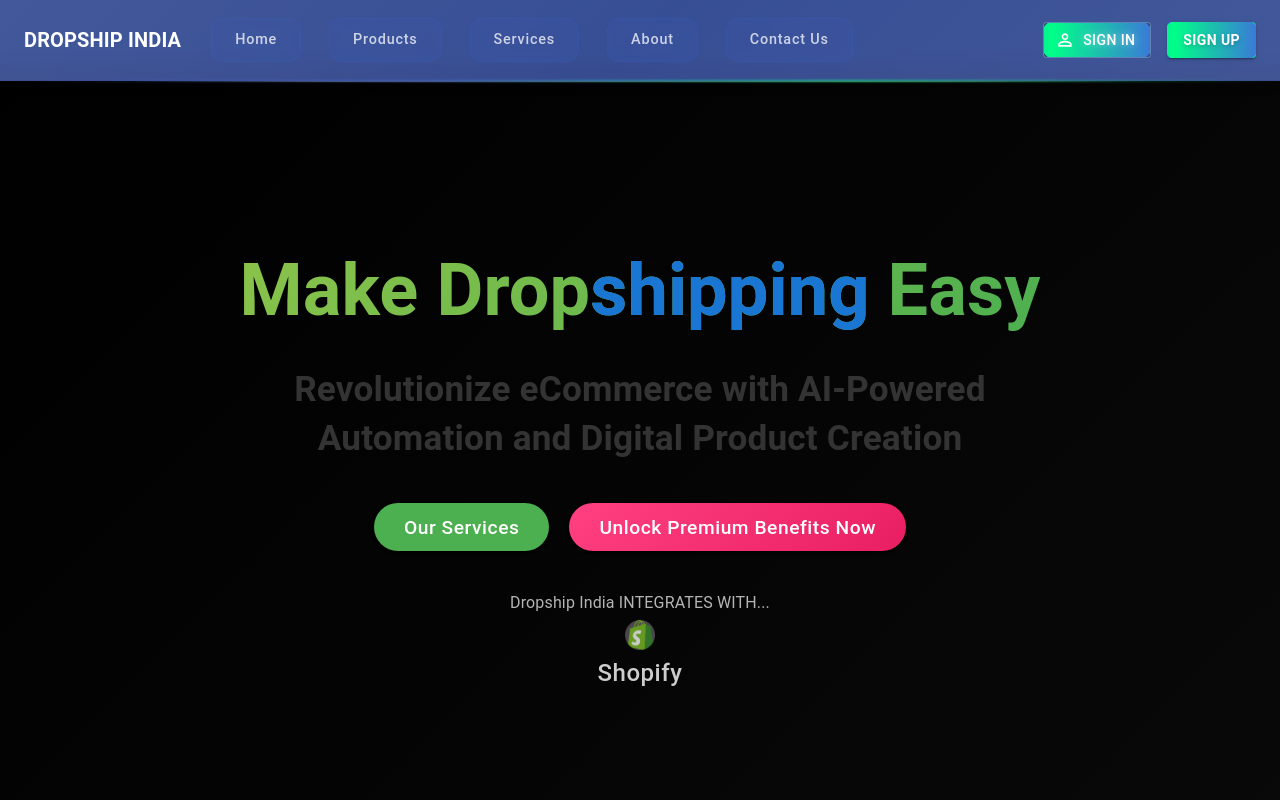
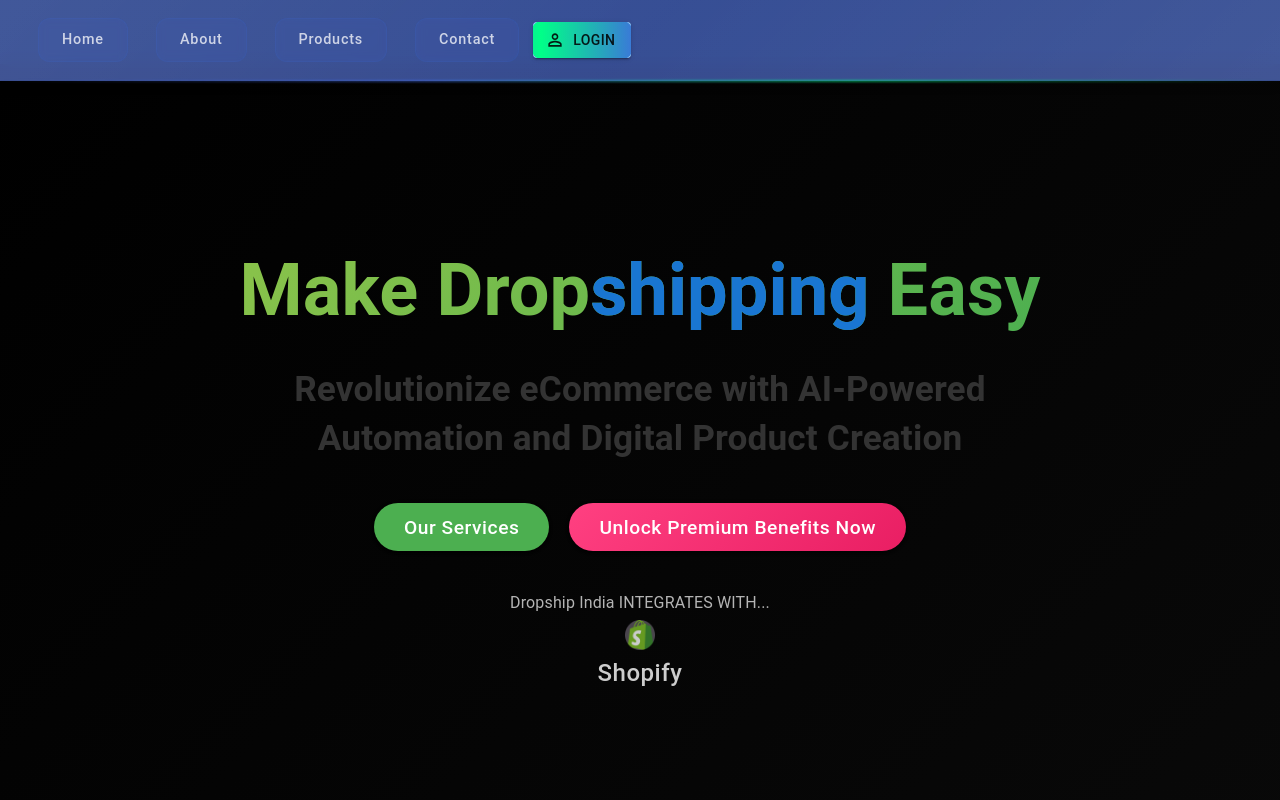
Before and after one commit to prashantcitymall/Dropship-india, a React (Create React App) app: page / in a window 1280 px wide. Shown: the top 800 px of the page. Built offline with nearby package versions, Linux system fonts and the light colour scheme.

Commit message:
fix all issues

```diff
--- a/src/App.js
+++ b/src/App.js
@@ -1,5 +1,4 @@
 import React from 'react';
-import ElectricField from './components/ElectricField/ElectricField';
 import Capabilities from './components/Capabilities/Capabilities';
 import { BrowserRouter as Router, Routes, Route } from 'react-router-dom';
 import Navbar from './components/Navbar/Navbar';
--- a/src/components/Footer/Footer.js
+++ b/src/components/Footer/Footer.js
@@ -2,11 +2,6 @@ import React from 'react';
 import { Container, Grid, Box, Typography } from '@mui/material';
 import { Link } from 'react-router-dom';
 import styled from 'styled-components';
-import FacebookIcon from '@mui/icons-material/Facebook';
-import LinkedInIcon from '@mui/icons-material/LinkedIn';
-import InstagramIcon from '@mui/icons-material/Instagram';
-import YouTubeIcon from '@mui/icons-material/YouTube';
-import XIcon from '@mui/icons-material/X';
 
 const FooterWrapper = styled.footer`
   position: relative;
@@ -167,53 +162,6 @@ const ClickableText = styled(Typography)`
   }
 `;
 
-const SocialIconsWrapper = styled.div`
-  display: flex;
-  gap: 20px;
-  margin-top: 30px;
-`;
-
-const SocialIcon = styled.a`
-  color: #ffffff;
-  background: linear-gradient(135deg, #00F5A0, #00D9F5);
-  width: 40px;
-  height: 40px;
-  border-radius: 50%;
-  display: flex;
-  align-items: center;
-  justify-content: center;
-  transition: all 0.3s ease;
-  position: relative;
-  overflow: hidden;
-
-  &:before {
-    content: '';
-    position: absolute;
-    top: 0;
-    left: 0;
-    right: 0;
-    bottom: 0;
-    background: linear-gradient(135deg, #00F5A0, #00D9F5);
-    opacity: 0;
-    transition: opacity 0.3s ease;
-  }
-
-  svg {
-    font-size: 20px;
-    position: relative;
-    z-index: 1;
-  }
-
-  &:hover {
-    transform: translateY(-5px) scale(1.1);
-    box-shadow: 0 5px 15px rgba(0, 245, 160, 0.3);
-
-    &:before {
-      opacity: 1;
-    }
-  }
-`;
-
 const BottomBar = styled.div`
   margin-top: 20px;
   padding-top: 20px;
--- a/src/components/Hero/Hero.js
+++ b/src/components/Hero/Hero.js
@@ -1,13 +1,7 @@
-import React, { useEffect, useState } from 'react';
-import { Container, Typography, Button, Box } from '@mui/material';
+import React from 'react';
+import { Button, Box } from '@mui/material';
 import { useNavigate } from 'react-router-dom';
 import styled, { keyframes } from 'styled-components';
-
-const glowText = keyframes`
-  0% { text-shadow: 0 0 10px rgba(65, 105, 225, 0.3), 0 0 20px rgba(65, 105, 225, 0.3); }
-  50% { text-shadow: 0 0 20px rgba(65, 105, 225, 0.5), 0 0 30px rgba(65, 105, 225, 0.5); }
-  100% { text-shadow: 0 0 10px rgba(65, 105, 225, 0.3), 0 0 20px rgba(65, 105, 225, 0.3); }
-`;
 
 const slideUp = keyframes`
   from {
--- a/src/components/Navbar/Navbar.js
+++ b/src/components/Navbar/Navbar.js
@@ -1,6 +1,5 @@
 import React from 'react';
-import { AppBar, Toolbar, Button, Container, Box, Typography, Menu, MenuItem } from '@mui/material';
-import KeyboardArrowDownIcon from '@mui/icons-material/KeyboardArrowDown';
+import { AppBar, Toolbar, Button, Container, Box } from '@mui/material';
 import PersonOutlineIcon from '@mui/icons-material/PersonOutline';
 import { Link } from 'react-router-dom';
 import styled, { keyframes } from 'styled-components';
@@ -52,21 +51,6 @@ const HeaderWrapper = styled.div`
   }
 `;
 
-const BorderLine = styled.div`
-  position: absolute;
-  bottom: -2px;
-  left: 50%;
-  transform: translateX(-50%);
-  width: 80%;
-  height: 1px;
-  background: linear-gradient(90deg,
-    transparent 0%,
-    rgba(255, 255, 255, 0.3) 20%,
-    rgba(255, 255, 255, 0.3) 80%,
-    transparent 100%
-  );
-`;
-
 const StyledAppBar = styled(AppBar)`
   background-color: transparent !important;
   box-shadow: none !important;
@@ -80,7 +64,7 @@ const navButtonGlow = keyframes`
   100% { box-shadow: 0 0 5px rgba(65, 105, 225, 0.2); }
 `;
 
-const NavButton = styled(Button)`
+const StyledButton = styled(Button)`
   && {
     color: rgba(255, 255, 255, 0.75);
     text-transform: none;
@@ -132,67 +116,9 @@ const NavButton = styled(Button)`
   }
 `;
 
-const LogoContainer = styled(Box)`
-  position: absolute;
-  left: 50%;
-  transform: translateX(-50%);
+const NavContainer = styled(Box)`
   display: flex;
   align-items: center;
-  padding: 8px;
-  margin-top: 0px;
-  transition: all 0.3s ease;
-`;
-
-const float = keyframes`
-  0% {
-    transform: translateY(0px);
-  }
-  50% {
-    transform: translateY(-8px);
-  }
-  100% {
-    transform: translateY(0px);
-  }
-`;
-
-const pulse = keyframes`
-  0% {
-    filter: drop-shadow(0 0 0px rgba(65, 105, 225, 0));
-  }
-  50% {
-    filter: drop-shadow(0 0 15px rgba(65, 105, 225, 0.3));
-  }
-  100% {
-    filter: drop-shadow(0 0 0px rgba(65, 105, 225, 0));
-  }
-`;
-
-const Logo = styled.img`
-  height: 101px;
-  width: auto;
-  display: block;
-  animation: ${float} 3s ease-in-out infinite, ${pulse} 3s ease-in-out infinite;
-  transition: all 0.3s ease;
-  margin: 0 37px;
-
-  &:hover {
-    animation-play-state: paused;
-    transform: scale(1.05) translateY(-5px);
-    filter: drop-shadow(0 0 20px rgba(65, 105, 225, 0.4));
-  }
-`;
-
-const LeftNav = styled(Box)`
-  display: flex;
-  align-items: center;
-  z-index: 1;
-`;
-
-const RightNav = styled(Box)`
-  display: flex;
-  align-items: center;
-  margin-left: auto;
-  gap: 16px;
   z-index: 1;
 `;
 
@@ -301,67 +227,39 @@ const AuthButton = styled(Button)`
   }
 `;
 
-const Navbar = () => {
-  const [anchorEl, setAnchorEl] = React.useState(null);
-  const open = Boolean(anchorEl);
-
-  const handleClick = (event) => {
-    setAnchorEl(event.currentTarget);
-  };
-
-  const handleClose = () => {
-    setAnchorEl(null);
-  };
-
+function Navbar() {
   return (
     <HeaderWrapper>
       <StyledAppBar position="static">
         <Container maxWidth="xl">
           <Toolbar disableGutters>
-            <Link to="/" style={{ textDecoration: 'none', color: 'inherit' }}>
-              <Typography
-                variant="h6"
-                noWrap
-                sx={{
-                  mr: 2,
-                  fontWeight: 700,
-                  color: 'white',
-                  textDecoration: 'none',
-                }}
-              >
-                DROPSHIP INDIA
-              </Typography>
-            </Link>
-
-            <Box sx={{ flexGrow: 1, display: 'flex', alignItems: 'center' }}>
-              <NavButton component={Link} to="/">Home</NavButton>
-              <NavButton component={Link} to="/products">Products</NavButton>
-              <NavButton component={Link} to="/services">Services</NavButton>
-              <NavButton component={Link} to="/about">About</NavButton>
-              <NavButton component={Link} to="/contact">Contact Us</NavButton>
-            </Box>
-
-            <Box sx={{ display: 'flex', alignItems: 'center' }}>
-              <AuthButton
-                variant="outlined"
-                startIcon={<PersonOutlineIcon />}
-                className="login"
-              >
-                Sign In
-              </AuthButton>
-              <AuthButton
-                variant="contained"
-                className="signup"
-              >
-                Sign up
-              </AuthButton>
-            </Box>
+            <NavContainer>
+              <StyledButton component={Link} to="/">
+                Home
+              </StyledButton>
+              <StyledButton component={Link} to="/about">
+                About
+              </StyledButton>
+              <StyledButton component={Link} to="/products">
+                Products
+              </StyledButton>
+              <StyledButton component={Link} to="/contact">
+                Contact
+              </StyledButton>
+            </NavContainer>
+            <AuthButton
+              variant="contained"
+              startIcon={<PersonOutlineIcon />}
+              component={Link}
+              to="/login"
+            >
+              Login
+            </AuthButton>
           </Toolbar>
         </Container>
       </StyledAppBar>
-      <BorderLine />
     </HeaderWrapper>
   );
-};
+}
 
 export default Navbar;
--- a/src/components/Products/Products.js
+++ b/src/components/Products/Products.js
@@ -73,31 +73,6 @@ const Title = styled(Typography)`
 
   @media (max-width: 768px) {
     font-size: 2.5rem;
-  }
-`;
-
-const CategoryTitle = styled(Typography)`
-  color: #ffffff;
-  font-size: 2rem;
-  font-weight: 700;
-  margin-bottom: 24px;
-  position: relative;
-  display: inline-block;
-  text-transform: uppercase;
-  letter-spacing: 2px;
-
-  &:after {
-    content: '';
-    position: absolute;
-    bottom: -10px;
-    left: 0;
-    width: 100%;
-    height: 2px;
-    background: linear-gradient(90deg, #00F5A0, #00D9F5);
-  }
-
-  @media (max-width: 960px) {
-    font-size: 1.5rem;
   }
 `;
 
--- a/src/pages/About.js
+++ b/src/pages/About.js
@@ -98,11 +98,11 @@ const About = () => {
         <AboutTitle>About Dropship India</AboutTitle>
         <AboutDescription>
           <DescriptionParagraph>
-            Dropship India, a <HighlightText>Citymall subsidiary</HighlightText> is India's fastest-growing dropshipping platform & the smart choice for all eCommerce entrepreneurs.
+            Dropship India, a <HighlightText>Citymall subsidiary</HighlightText> is India&apos;s fastest-growing dropshipping platform & the smart choice for all eCommerce entrepreneurs.
           </DescriptionParagraph>
 
           <DescriptionParagraph>
-            Built by professionals, Dropship India currently works with <HighlightText>150+ dropshippers</HighlightText> & <HighlightText>>40,000 orders daily</HighlightText>.
+            Built by professionals, Dropship India currently works with <HighlightText>150+ dropshippers</HighlightText> & <HighlightText>&gt;40,000 orders daily</HighlightText>.
           </DescriptionParagraph>
 
           <DescriptionParagraph>
```
